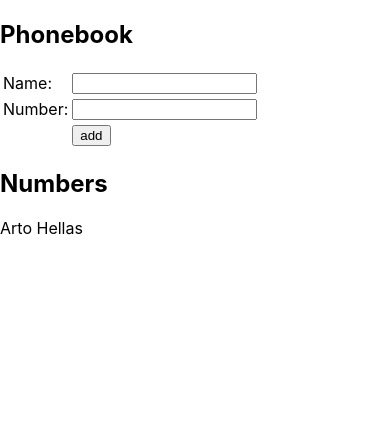
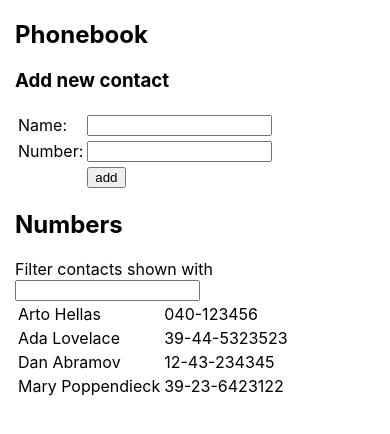
Before and after one commit to KrrisH-13/fullstack_2020, a React (Create React App) app in the folder part2/phonebook/: page / in a window 390 px wide. Shown: the top 434 px of the page. Built offline with nearby package versions, Linux system fonts and the light colour scheme.

Commit message:
Solutions of part 2- (Phonebook) 2.9 step 4

```diff
--- a/part2/phonebook/src/App.js
+++ b/part2/phonebook/src/App.js
@@ -2,47 +2,71 @@ import React, { useState } from 'react'
 import { nanoid } from 'nanoid'
 const App = () => {
   const [ persons, setPersons ] = useState([
-    {
-      id:nanoid(),
-      name: 'Arto Hellas',
-      number:'040-1234567'
-    }
-  ])
-  const [ newName, setNewName ] = useState('')
-  const [ newNumber, setNewNumber] = useState('')
+    { id:nanoid(), name: 'Arto Hellas', number: '040-123456' },
+    { id:nanoid(), name: 'Ada Lovelace', number: '39-44-5323523' },
+    { id:nanoid(), name: 'Dan Abramov', number: '12-43-234345' },
+    { id:nanoid(), name: 'Mary Poppendieck', number: '39-23-6423122' }
+  ]);
+  const [allContacts,setAllContacts] = useState([
+    { id:nanoid(), name: 'Arto Hellas', number: '040-123456' },
+    { id:nanoid(), name: 'Ada Lovelace', number: '39-44-5323523' },
+    { id:nanoid(), name: 'Dan Abramov', number: '12-43-234345' },
+    { id:nanoid(), name: 'Mary Poppendieck', number: '39-23-6423122' }
+  ]);
+
+  const [ newName, setNewName ] = useState('');
+  const [ newNumber, setNewNumber] = useState('');
+  const [ searchPhrase, setSearchPhrase] = useState('');
 
 
   // Functions to handle input in textboxes
   const handleNameChange = (event) => setNewName(event.target.value);
   const handleNumberChange = (event) => setNewNumber(event.target.value);
 
+  const handleSearchChange = (event) => {
+    var query = event.target.value;
+    setSearchPhrase(query);
+    filterContacts(allContacts, query);
+  }
+
+  //Function to filter names by search query.
+  const filterContacts = (phonebook,query) => {
+    // console.log(query);
+    setPersons(phonebook.filter(person => person.name.toLowerCase().includes(query.toLowerCase())));
+  }
+
+
 
   const submitNewContact = (event)=>{
     event.preventDefault();
 
     // Checking if contact already exists in phonebook
-    if (persons.find(person => person.name===newName)){
+    if (allContacts.find(person => person.name===newName)){
       alert(`${newName} is already added to phonebook`);
       return;
     }
-
-    //Update persons object with new contact details. generate new id.
-    setPersons(persons.concat([
+    var updatedPhonebook = allContacts.concat([
       {
         id:nanoid(),
         name:newName,
         number:newNumber
       }
-    ]));
+    ]);
+    //Update persons object with new contact details. generate new id.
+    setAllContacts(updatedPhonebook);
 
     // clear text fields in the form
     setNewName('');
     setNewNumber('');
+
+    //Filter according to the search query
+    filterContacts(updatedPhonebook, searchPhrase);
   }
 
   return (
     <div>
       <h2>Phonebook</h2>
+      <h3>Add new contact</h3>
       <form onSubmit={submitNewContact}>
         <table>
           <tbody>
@@ -73,18 +97,27 @@ const App = () => {
       </form>
       <h2>Numbers</h2>
       <div>
-        {persons.map((person)=>{
-          return (
-            <span key={person.id}>
-              <span>{person.name}</span>
-              <br/>
-            </span>
-          )
-        })}
-
+        Filter contacts shown with <input value={searchPhrase} onChange={handleSearchChange}/>
+      </div>
+      <div>
+        <table>
+          <tbody>
+            {persons.length? persons.map((person)=>{
+              return (
+                <tr key={person.id}>
+                  <td> {person.name} </td>
+                  <td> {person.number} </td>
+                </tr>
+              )})
+              :
+              <tr>
+                <td> No contacts matching searched filter. </td>
+              </tr>
+          }
+          </tbody>
+        </table>
       </div>
     </div>
   )
 }
-
 export default App
--- a/part2/phonebook/src/index.css
+++ b/part2/phonebook/src/index.css
@@ -1,5 +1,5 @@
 body {
-  margin: 0;
+  margin: 15px;
   font-family: -apple-system, BlinkMacSystemFont, 'Segoe UI', 'Roboto', 'Oxygen',
     'Ubuntu', 'Cantarell', 'Fira Sans', 'Droid Sans', 'Helvetica Neue',
     sans-serif;
```
